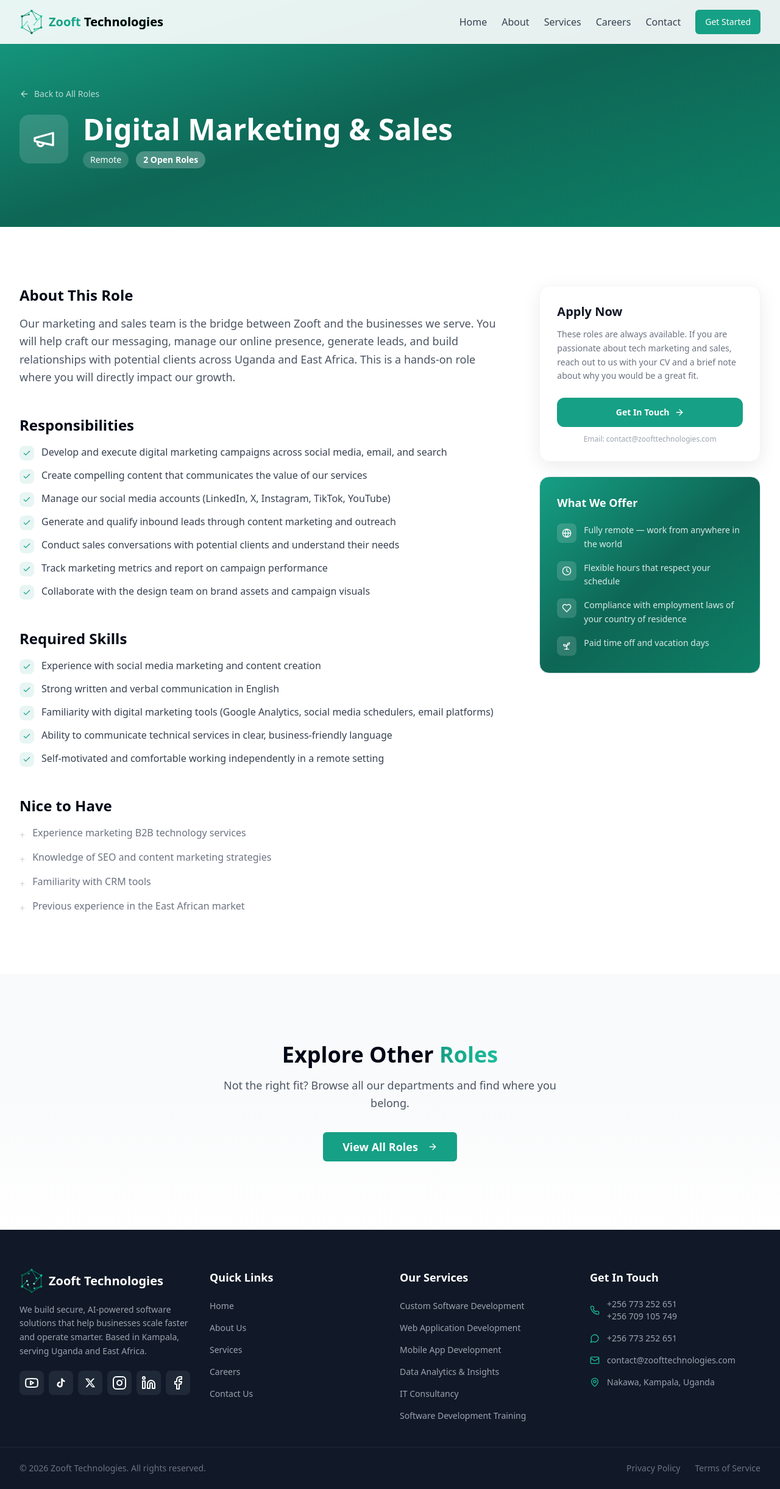
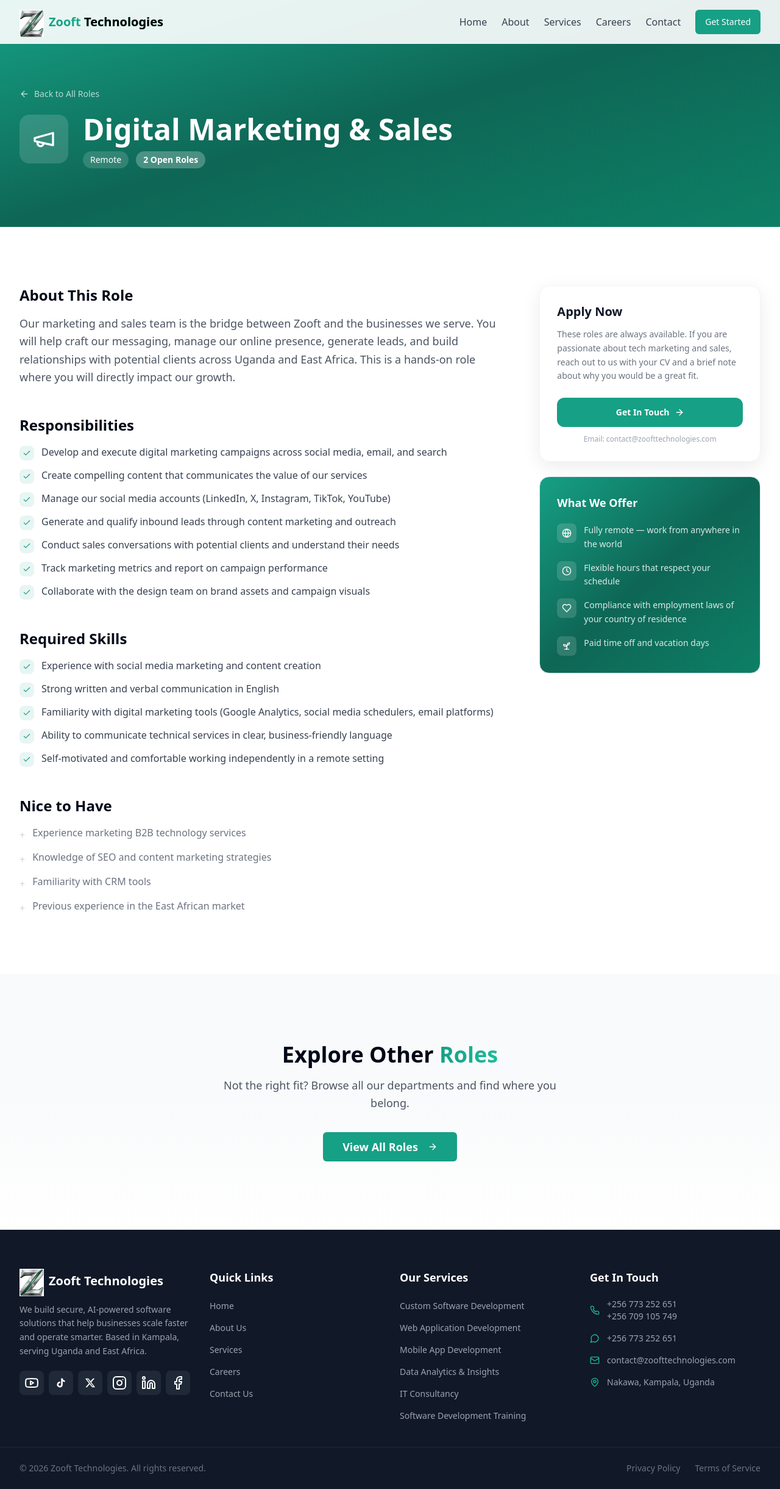
Before and after one commit to Zooft-Technologies/zooft-website, a Next.js app in the folder website-frontend/: page /careers/digital-marketing-and-sales in a window 1280 px wide. Shown: the whole page at 61% size. Built offline with nearby package versions, Linux system fonts and the light colour scheme.

Commit message:
updated the entire with the new zooft logo

```diff
--- a/website-frontend/src/app/careers/[slug]/RoleDetailContent.tsx
+++ b/website-frontend/src/app/careers/[slug]/RoleDetailContent.tsx
@@ -420,7 +420,7 @@ export default function RoleDetailContent({ slug }: { slug: string }) {
       "@type": "Organization",
       name: "Zooft Technologies",
       sameAs: "https://zoofttechnologies.com",
-      logo: "https://zoofttechnologies.com/images/logo.png",
+      logo: "/images/zooft logo.png",
     },
     jobLocation: {
       "@type": "Place",
--- a/website-frontend/src/app/page.tsx
+++ b/website-frontend/src/app/page.tsx
@@ -16,7 +16,7 @@ const jsonLd = {
   "@type": "Organization",
   name: "Zooft Technologies",
   url: "https://zoofttechnologies.com",
-  logo: "https://zoofttechnologies.com/favicon.ico",
+  logo: "/images/zooft logo.png",
   description:
     "Zooft Technologies builds secure, AI-powered software solutions — custom web and mobile apps, data analytics, IT consultancy, and developer training in Uganda and East Africa.",
   foundingDate: "2025",
--- a/website-frontend/src/components/Footer.tsx
+++ b/website-frontend/src/components/Footer.tsx
@@ -12,6 +12,7 @@ import {
   MessageCircle,
 } from "lucide-react";
 import Link from "next/link";
+import Image from "next/image";
 import { companyInfo } from "@/data/content";
 import { fadeUp } from "@/lib/animations";
 
@@ -24,101 +25,6 @@ const TikTokIcon = () => (
 const XIcon = () => (
   <svg width="18" height="18" viewBox="0 0 24 24" fill="currentColor">
     <path d="M18.244 2.25h3.308l-7.227 8.26 8.502 11.24H16.17l-5.214-6.817L4.99 21.75H1.68l7.73-8.835L1.254 2.25H8.08l4.713 6.231zm-1.161 17.52h1.833L7.084 4.126H5.117z" />
-  </svg>
-);
-
-const ZooftLogoWhite = () => (
-  <svg
-    width="40"
-    height="40"
-    viewBox="0 0 140 159"
-    fill="none"
-    xmlns="http://www.w3.org/2000/svg"
-    aria-hidden="true"
-  >
-    <path
-      d="M69.6 7.20001L132 43.2V115.2L69.6 151.2L7.19995 115.2V43.2L69.6 7.20001Z"
-      stroke="#009973"
-      strokeWidth="3.6"
-    />
-    <path
-      d="M69.5999 14.4C73.5764 14.4 76.7999 11.1764 76.7999 7.2C76.7999 3.22355 73.5764 0 69.5999 0C65.6235 0 62.3999 3.22355 62.3999 7.2C62.3999 11.1764 65.6235 14.4 69.5999 14.4Z"
-      fill="#009973"
-    />
-    <path
-      d="M132 50.4C135.976 50.4 139.2 47.1764 139.2 43.2C139.2 39.2235 135.976 36 132 36C128.024 36 124.8 39.2235 124.8 43.2C124.8 47.1764 128.024 50.4 132 50.4Z"
-      fill="#00CC99"
-    />
-    <path
-      d="M132 122.4C135.976 122.4 139.2 119.176 139.2 115.2C139.2 111.224 135.976 108 132 108C128.024 108 124.8 111.224 124.8 115.2C124.8 119.176 128.024 122.4 132 122.4Z"
-      fill="#009973"
-    />
-    <path
-      d="M69.5999 158.4C73.5764 158.4 76.7999 155.176 76.7999 151.2C76.7999 147.224 73.5764 144 69.5999 144C65.6235 144 62.3999 147.224 62.3999 151.2C62.3999 155.176 65.6235 158.4 69.5999 158.4Z"
-      fill="#006644"
-    />
-    <path
-      d="M7.2 122.4C11.1764 122.4 14.4 119.176 14.4 115.2C14.4 111.224 11.1764 108 7.2 108C3.22355 108 0 111.224 0 115.2C0 119.176 3.22355 122.4 7.2 122.4Z"
-      fill="#00CC99"
-    />
-    <path
-      d="M7.2 50.4C11.1764 50.4 14.4 47.1764 14.4 43.2C14.4 39.2235 11.1764 36 7.2 36C3.22355 36 0 39.2235 0 43.2C0 47.1764 3.22355 50.4 7.2 50.4Z"
-      fill="#006644"
-    />
-    <path
-      d="M69.6001 7.20001L100.8 61.2"
-      stroke="#009973"
-      strokeWidth="3.6"
-    />
-    <path
-      d="M100.8 67.2C104.114 67.2 106.8 64.5137 106.8 61.2C106.8 57.8863 104.114 55.2 100.8 55.2C97.4863 55.2 94.8 57.8863 94.8 61.2C94.8 64.5137 97.4863 67.2 100.8 67.2Z"
-      fill="#00CC99"
-    />
-    <path
-      d="M132 43.2L85.2 97.2"
-      stroke="#00CC99"
-      strokeWidth="3.6"
-    />
-    <path
-      d="M85.2 103.2C88.5137 103.2 91.2 100.514 91.2 97.2C91.2 93.8863 88.5137 91.2 85.2 91.2C81.8862 91.2 79.2 93.8863 79.2 97.2C79.2 100.514 81.8862 103.2 85.2 103.2Z"
-      fill="#80E5CC"
-    />
-    <path
-      d="M132 115.2L87.6001 127.2"
-      stroke="#009973"
-      strokeWidth="3.6"
-    />
-    <path
-      d="M87.6001 133.2C90.9138 133.2 93.6001 130.514 93.6001 127.2C93.6001 123.886 90.9138 121.2 87.6001 121.2C84.2864 121.2 81.6001 123.886 81.6001 127.2C81.6001 130.514 84.2864 133.2 87.6001 133.2Z"
-      fill="#00CC99"
-    />
-    <path
-      d="M69.6001 151.2L45.6001 103.2"
-      stroke="#006644"
-      strokeWidth="3.6"
-    />
-    <path
-      d="M45.6001 109.2C48.9138 109.2 51.6001 106.514 51.6001 103.2C51.6001 99.8863 48.9138 97.2 45.6001 97.2C42.2864 97.2 39.6001 99.8863 39.6001 103.2C39.6001 106.514 42.2864 109.2 45.6001 109.2Z"
-      fill="#80E5CC"
-    />
-    <path
-      d="M7.19995 115.2L39.6 79.2"
-      stroke="#00CC99"
-      strokeWidth="3.6"
-    />
-    <path
-      d="M39.6001 85.2C42.9138 85.2 45.6001 82.5137 45.6001 79.2C45.6001 75.8863 42.9138 73.2 39.6001 73.2C36.2864 73.2 33.6001 75.8863 33.6001 79.2C33.6001 82.5137 36.2864 85.2 39.6001 85.2Z"
-      fill="#80E5CC"
-    />
-    <path
-      d="M7.19995 43.2L51.6 31.2"
-      stroke="#006644"
-      strokeWidth="3.6"
-    />
-    <path
-      d="M51.6001 37.2C54.9138 37.2 57.6001 34.5137 57.6001 31.2C57.6001 27.8863 54.9138 25.2 51.6001 25.2C48.2864 25.2 45.6001 27.8863 45.6001 31.2C45.6001 34.5137 48.2864 37.2 51.6001 37.2Z"
-      fill="#009973"
-    />
   </svg>
 );
 
@@ -167,7 +73,15 @@ const Footer = () => {
             custom={0}
           >
             <div className="flex items-center mb-4">
-              <ZooftLogoWhite />
+              <div className="w-10 h-10">
+                <Image
+                  src="/images/zooft logo.png"
+                  alt="Zooft Technologies Logo"
+                  width={40}
+                  height={40}
+                  className="object-contain"
+                />
+              </div>
               <span className="ml-2 text-xl font-bold">
                 Zooft Technologies
               </span>
--- a/website-frontend/src/components/Navbar.tsx
+++ b/website-frontend/src/components/Navbar.tsx
@@ -5,6 +5,7 @@ import { Button } from "@/components/ui/button";
 import { Menu, X } from "lucide-react";
 import Link from "next/link";
 import { usePathname } from "next/navigation";
+import Image from "next/image";
 
 const Navbar = () => {
   const [isMenuOpen, setIsMenuOpen] = useState(false);
@@ -25,8 +26,15 @@ const Navbar = () => {
     <header className="fixed w-full top-0 bg-white bg-opacity-90 backdrop-blur-sm z-50 shadow-sm">
       <div className="container mx-auto py-4 flex justify-between items-center">
         <Link href="/" className="flex items-center">
-          <div className="mr-2">
-            <ZooftLogo />
+          <div className="mr-2 w-10 h-10">
+            <Image
+              src="/images/zooft logo.png"
+              alt="Zooft Technologies Logo"
+              width={40}
+              height={40}
+              priority
+              className="object-contain"
+            />
           </div>
           <span className="text-xl font-bold bg-gradient-to-r from-zooft-primary to-zooft-secondary text-transparent bg-clip-text">
             Zooft <span className="text-black">Technologies</span>
@@ -117,29 +125,4 @@ const Navbar = () => {
   );
 };
 
-const ZooftLogo = () => (
-  <svg width="40" height="40" viewBox="0 0 140 159" fill="none" xmlns="http://www.w3.org/2000/svg">
-<path d="M69.6 7.20001L132 43.2V115.2L69.6 151.2L7.19995 115.2V43.2L69.6 7.20001Z" stroke="#009973" strokeWidth="3.6"/>
-<path d="M69.5999 14.4C73.5764 14.4 76.7999 11.1764 76.7999 7.2C76.7999 3.22355 73.5764 0 69.5999 0C65.6235 0 62.3999 3.22355 62.3999 7.2C62.3999 11.1764 65.6235 14.4 69.5999 14.4Z" fill="#009973"/>
-<path d="M132 50.4C135.976 50.4 139.2 47.1764 139.2 43.2C139.2 39.2235 135.976 36 132 36C128.024 36 124.8 39.2235 124.8 43.2C124.8 47.1764 128.024 50.4 132 50.4Z" fill="#00CC99"/>
-<path d="M132 122.4C135.976 122.4 139.2 119.176 139.2 115.2C139.2 111.224 135.976 108 132 108C128.024 108 124.8 111.224 124.8 115.2C124.8 119.176 128.024 122.4 132 122.4Z" fill="#009973"/>
-<path d="M69.5999 158.4C73.5764 158.4 76.7999 155.176 76.7999 151.2C76.7999 147.224 73.5764 144 69.5999 144C65.6235 144 62.3999 147.224 62.3999 151.2C62.3999 155.176 65.6235 158.4 69.5999 158.4Z" fill="#006644"/>
-<path d="M7.2 122.4C11.1764 122.4 14.4 119.176 14.4 115.2C14.4 111.224 11.1764 108 7.2 108C3.22355 108 0 111.224 0 115.2C0 119.176 3.22355 122.4 7.2 122.4Z" fill="#00CC99"/>
-<path d="M7.2 50.4C11.1764 50.4 14.4 47.1764 14.4 43.2C14.4 39.2235 11.1764 36 7.2 36C3.22355 36 0 39.2235 0 43.2C0 47.1764 3.22355 50.4 7.2 50.4Z" fill="#006644"/>
-<path d="M69.6001 7.20001L100.8 61.2" stroke="#009973" strokeWidth="3.6"/>
-<path d="M100.8 67.2C104.114 67.2 106.8 64.5137 106.8 61.2C106.8 57.8863 104.114 55.2 100.8 55.2C97.4863 55.2 94.8 57.8863 94.8 61.2C94.8 64.5137 97.4863 67.2 100.8 67.2Z" fill="#00CC99"/>
-<path d="M132 43.2L85.2 97.2" stroke="#00CC99" strokeWidth="3.6"/>
-<path d="M85.2 103.2C88.5137 103.2 91.2 100.514 91.2 97.2C91.2 93.8863 88.5137 91.2 85.2 91.2C81.8862 91.2 79.2 93.8863 79.2 97.2C79.2 100.514 81.8862 103.2 85.2 103.2Z" fill="#80E5CC"/>
-<path d="M132 115.2L87.6001 127.2" stroke="#009973" strokeWidth="3.6"/>
-<path d="M87.6001 133.2C90.9138 133.2 93.6001 130.514 93.6001 127.2C93.6001 123.886 90.9138 121.2 87.6001 121.2C84.2864 121.2 81.6001 123.886 81.6001 127.2C81.6001 130.514 84.2864 133.2 87.6001 133.2Z" fill="#00CC99"/>
-<path d="M69.6001 151.2L45.6001 103.2" stroke="#006644" strokeWidth="3.6"/>
-<path d="M45.6001 109.2C48.9138 109.2 51.6001 106.514 51.6001 103.2C51.6001 99.8863 48.9138 97.2 45.6001 97.2C42.2864 97.2 39.6001 99.8863 39.6001 103.2C39.6001 106.514 42.2864 109.2 45.6001 109.2Z" fill="#80E5CC"/>
-<path d="M7.19995 115.2L39.6 79.2" stroke="#00CC99" strokeWidth="3.6"/>
-<path d="M39.6001 85.2C42.9138 85.2 45.6001 82.5137 45.6001 79.2C45.6001 75.8863 42.9138 73.2 39.6001 73.2C36.2864 73.2 33.6001 75.8863 33.6001 79.2C33.6001 82.5137 36.2864 85.2 39.6001 85.2Z" fill="#80E5CC"/>
-<path d="M7.19995 43.2L51.6 31.2" stroke="#006644" strokeWidth="3.6"/>
-<path d="M51.6001 37.2C54.9138 37.2 57.6001 34.5137 57.6001 31.2C57.6001 27.8863 54.9138 25.2 51.6001 25.2C48.2864 25.2 45.6001 27.8863 45.6001 31.2C45.6001 34.5137 48.2864 37.2 51.6001 37.2Z" fill="#009973"/>
-</svg>
-
-);
-
 export default Navbar;
```
Also changed, not shown: website-frontend/public/images/zooft logo.png (added), 1 other file (tests, documents, lock files or other folders).
